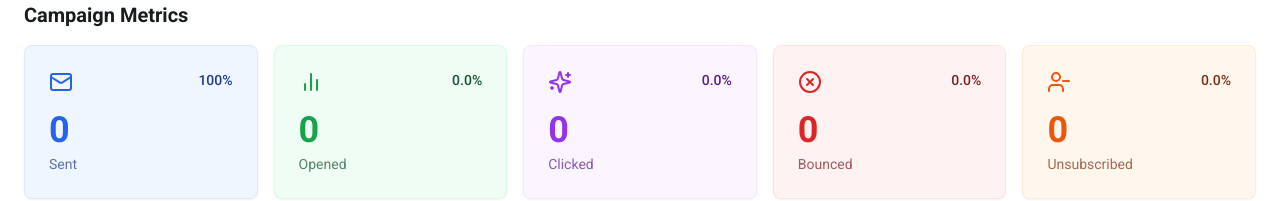
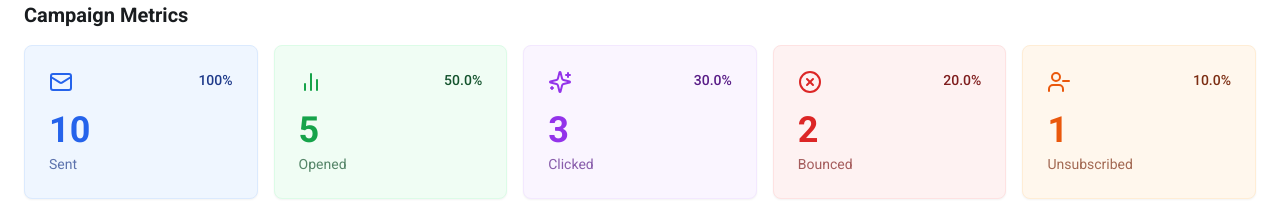
Before and after one commit to ratheesh1978/joyful-campaign-studio, a React (Vite) app: page /campaign/1 in a window 1280 px wide. Shown: the part 236-437 px from the top of the page. Built offline with nearby package versions, Linux system fonts and the light colour scheme; the HTML template or start-up script is replaced by a standard one.

Commit message:
Fix campaign matrix values

```diff
--- a/src/pages/CampaignDetails.tsx
+++ b/src/pages/CampaignDetails.tsx
@@ -29,24 +29,6 @@ const CampaignDetails = () => {
         : [...prev, tag]
     );
   };
-
-  // Mock campaign data - would come from API/state in real app
-  const campaign = {
-    title: "Q1 2025 New Features Launch",
-    sent: 0,
-    opened: 0,
-    clicked: 0,
-    bounced: 0,
-    unsubscribed: 0,
-  };
-
-  // Calculate percentages (avoiding division by zero)
-  const total = campaign.sent || 1;
-  const sentRate = 100;
-  const openRate = ((campaign.opened / total) * 100).toFixed(1);
-  const clickRate = ((campaign.clicked / total) * 100).toFixed(1);
-  const bounceRate = ((campaign.bounced / total) * 100).toFixed(1);
-  const unsubscribeRate = ((campaign.unsubscribed / total) * 100).toFixed(1);
 
   const learners = [
     {
@@ -140,6 +122,25 @@ const CampaignDetails = () => {
       color: "bg-violet-500",
     },
   ];
+
+  // Calculate campaign metrics from learners data
+  const campaign = {
+    title: "Q1 2025 New Features Launch",
+    sent: learners.length,
+    opened: learners.filter(l => l.tags.includes("Opened")).length,
+    clicked: learners.filter(l => l.tags.includes("Link Clicked")).length,
+    bounced: learners.filter(l => l.tags.includes("Bounced")).length,
+    unsubscribed: learners.filter(l => l.tags.includes("Unsubscribed")).length,
+  };
+
+  // Calculate percentages (avoiding division by zero)
+  const total = campaign.sent || 1;
+  const sentRate = 100;
+  const openRate = ((campaign.opened / total) * 100).toFixed(1);
+  const clickRate = ((campaign.clicked / total) * 100).toFixed(1);
+  const bounceRate = ((campaign.bounced / total) * 100).toFixed(1);
+  const unsubscribeRate = ((campaign.unsubscribed / total) * 100).toFixed(1);
+
 
   const filteredLearners = learners.filter((learner) => {
     const matchesSearch = learner.email.toLowerCase().includes(searchQuery.toLowerCase()) ||
```
